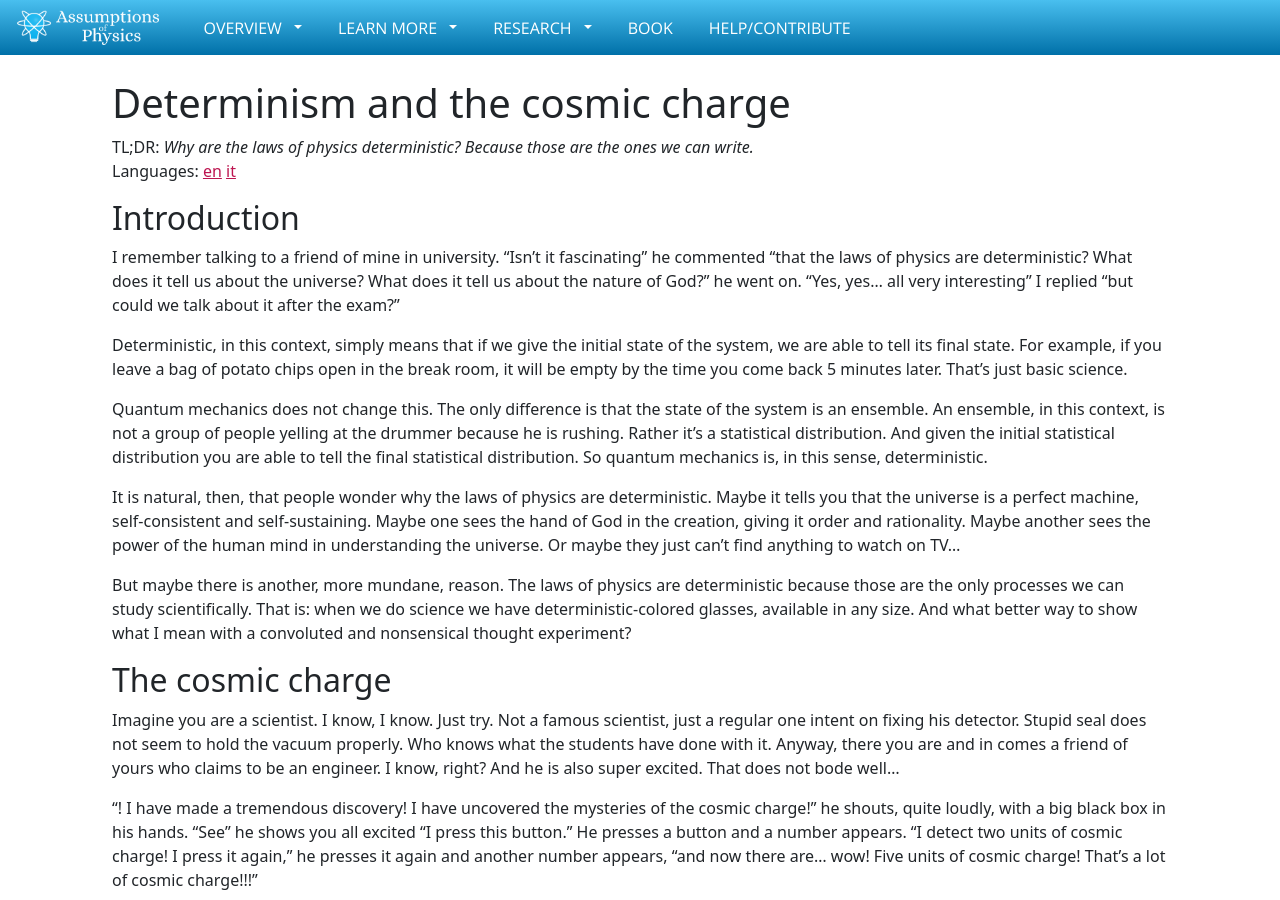
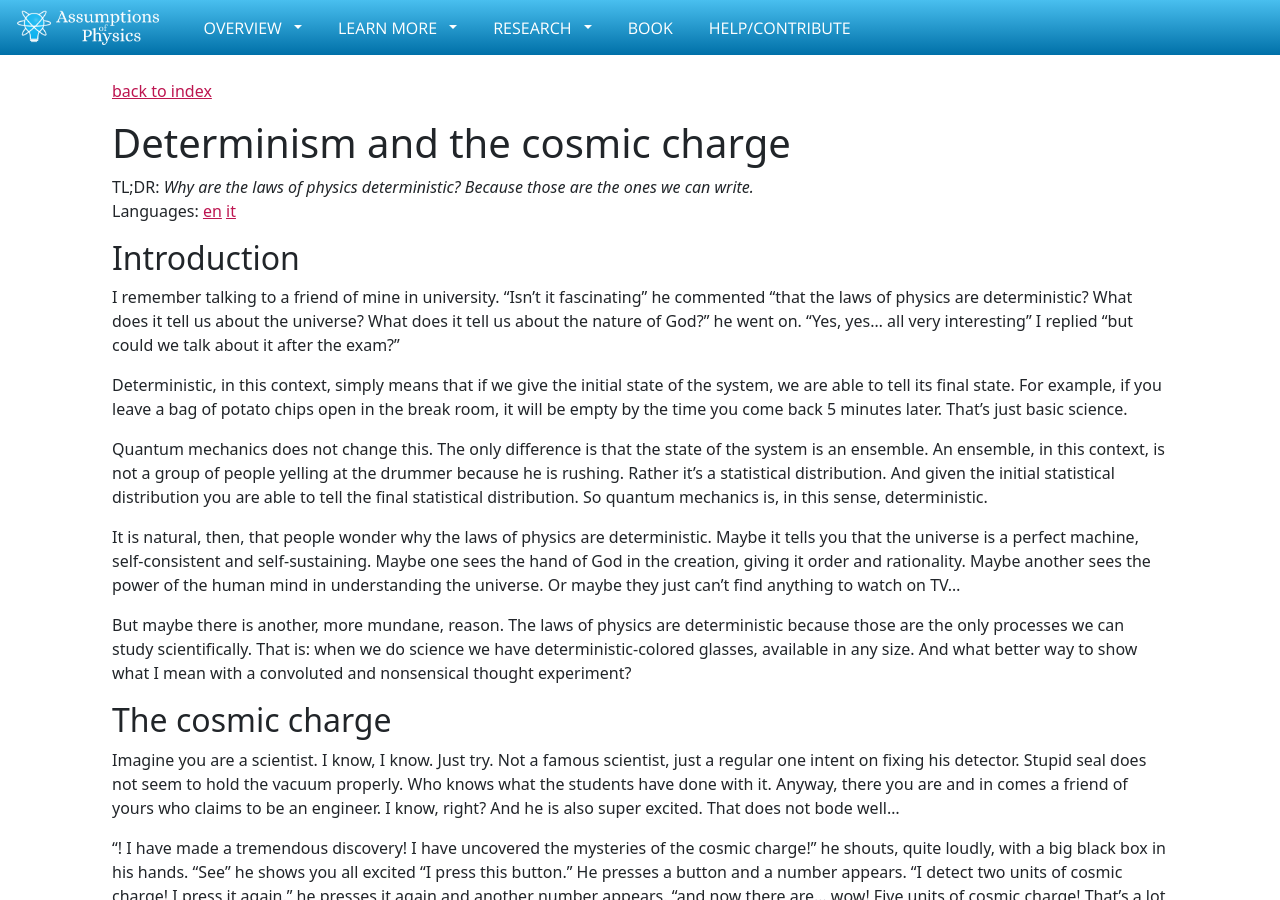
Before and after one commit to assumptionsofphysics/assumptionsofphysics.github.io, a Jekyll site: the page built from experiments/02-Other/en.md, in a window 1280 px wide and 900 px high. Built offline with Jekyll 4.4.1, drawn with Linux system fonts in a browser that asks for light colours; nearby versions of some CDN libraries; some web fonts are replaced.

Commit message:
Adding back to index button

```diff
--- a/_layouts/article.html
+++ b/_layouts/article.html
@@ -4,6 +4,7 @@ layout: default
 {% assign articleDir = page.dir | remove_first: "/" %}
       <div class="container">
         <div class="col-md-12">
+          <p><a href="..">back to index</a></p>
           <h1>{{ page.title }}</h1>
           <p>TL;DR: <i>{{page.summary}}</i>
           <br/>Languages:
```
